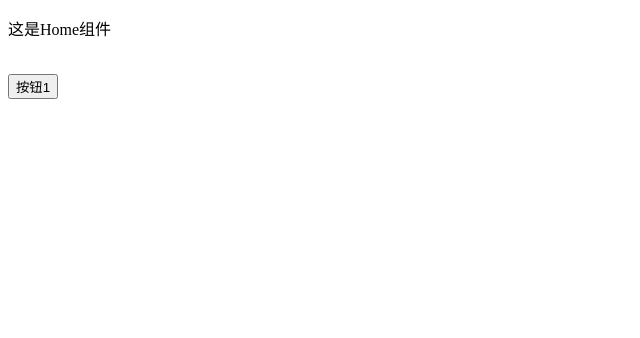
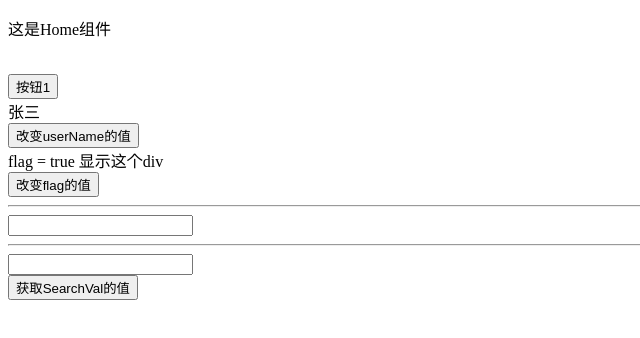
Before and after one commit to yangxq5858/angulardemo, an Angular app: page / in a window 1280 px wide. Shown: the top 338 px of the page, without its empty margins (0-640 px from the left). Built offline with nearby package versions, Linux system fonts and the light colour scheme.

Commit message:
绑定事件，双向数据绑定

```diff
--- a/src/app/app.module.ts
+++ b/src/app/app.module.ts
@@ -1,5 +1,7 @@
 import { BrowserModule } from '@angular/platform-browser';
 import { NgModule } from '@angular/core';
+import { FormsModule } from '@angular/forms'; //双向数据绑定引入 表单模块
+
 import { AppComponent } from './app.component';
 import { HeaderComponent } from './components/header/header.component';
 import { NewsComponent } from './components/news/news.component';
@@ -14,7 +16,8 @@ import { HomeComponent } from './components/home/home.component';
     HomeComponent
   ],
   imports: [
-    BrowserModule  //当前的项目依赖哪些模块
+    BrowserModule,  //当前的项目依赖哪些模块
+    FormsModule     //双向数据绑定引入
   ],
   providers: [],   //定义的服务
   bootstrap: [AppComponent] //默认启动那个组件
--- a/src/app/components/home/home.component.html
+++ b/src/app/components/home/home.component.html
@@ -3,3 +3,23 @@
 </p>
 <br>
 <button (click)=getMsg()>按钮1</button>
+
+<br>
+{{username}}
+<br>
+<button (click)=setUserName()>改变userName的值</button>
+
+<br>
+<div *ngIf='flag'>flag = true 显示这个div</div>
+<button (click)='flag =!flag '>改变flag的值</button>
+<hr>
+
+<!--绑定事件 -->
+<input type="text" (keyup)='keyupFn($event)'/>
+<hr>
+<!--双向数据绑定 -->
+<input type="text" [(ngModel)]='searchVal'/>
+<br>
+{{searchVal}}
+
+<button (click)='getSearchVal()'>获取SearchVal的值</button>
--- a/src/app/components/home/home.component.ts
+++ b/src/app/components/home/home.component.ts
@@ -9,19 +9,40 @@ export class HomeComponent implements OnInit {
 
   public title:String;
   public msg:any;
+  public username:String;
+  public flag = true;
+  public searchVal = '';
   constructor() {
     this.title = '这是Home组件';
     this.msg = `hi${this.title}
 
     haha  `;
+    this.username = '张三';
 
    }
 
   ngOnInit() {
   }
 
-   getMsg(){
+  getMsg(){
     alert(this.msg);
   }
 
+  setUserName(){
+    this.username = '李四';
+  }
+
+
+  //e 表示事件对象，在html哪儿传入 $event
+  //<input type="text" (keyup)='keyupFn($event)'>
+  keyupFn(e){
+    console.info(e);
+    if (e.keyCode === 13){
+      alert('你按了回车键了');
+    }
+  }
+
+  getSearchVal(){
+    alert(this.searchVal);
+  }
 }
```
